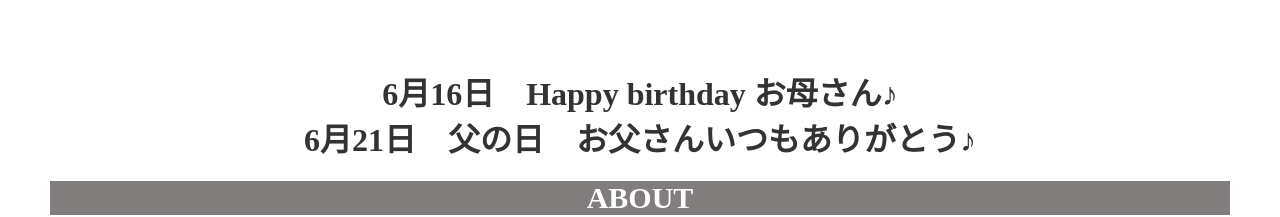
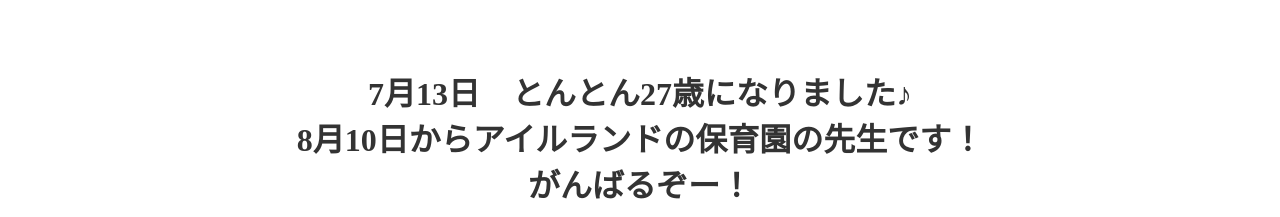
Before and after one commit to tkhb/tontontimes, a plain HTML site: page index.html in a window 1280 px wide. Shown: the part 782-999 px from the top of the page. Drawn offline with nearby package versions, Linux system fonts and the light colour scheme.

Commit message:
august apdate

```diff
--- a/index.html
+++ b/index.html
@@ -43,8 +43,9 @@
 
   <div class="main">
     <div class="bignews">
-      <h1>6月16日　Happy birthday お母さん♪<br>
-      6月21日　父の日　お父さんいつもありがとう♪</h1>
+      <h1>7月13日　とんとん27歳になりました♪<br>
+      8月10日からアイルランドの保育園の先生です！<br>
+    がんばるぞー！</h1>
     </div>
 
 
```
